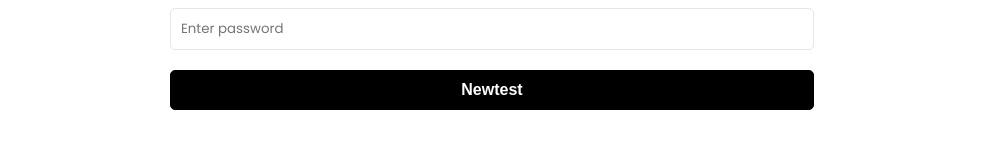
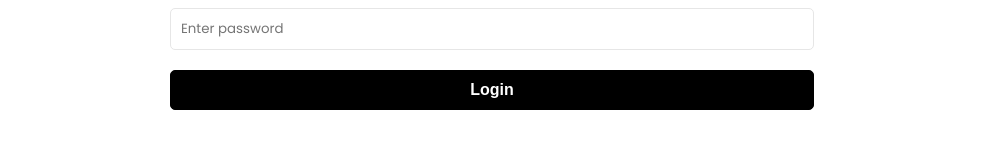
Before and after one commit to ashleyyong10/deploytest, a React (Create React App) app in the folder frontend/: page /login in a window 1280 px wide. Shown: the part 377-526 px from the top of the page, without its empty margins (148-1131 px from the left). Built offline with nearby package versions, Linux system fonts and the light colour scheme.

Commit message:
newtest to login

```diff
--- a/frontend/src/pages/Login.jsx
+++ b/frontend/src/pages/Login.jsx
@@ -91,7 +91,7 @@ function Login() {
 
           <div className='form-group'>
             <button type='submit' className='btn btn-block'>
-              Newtest
+              Login
             </button>
           </div>
         </form>
```
